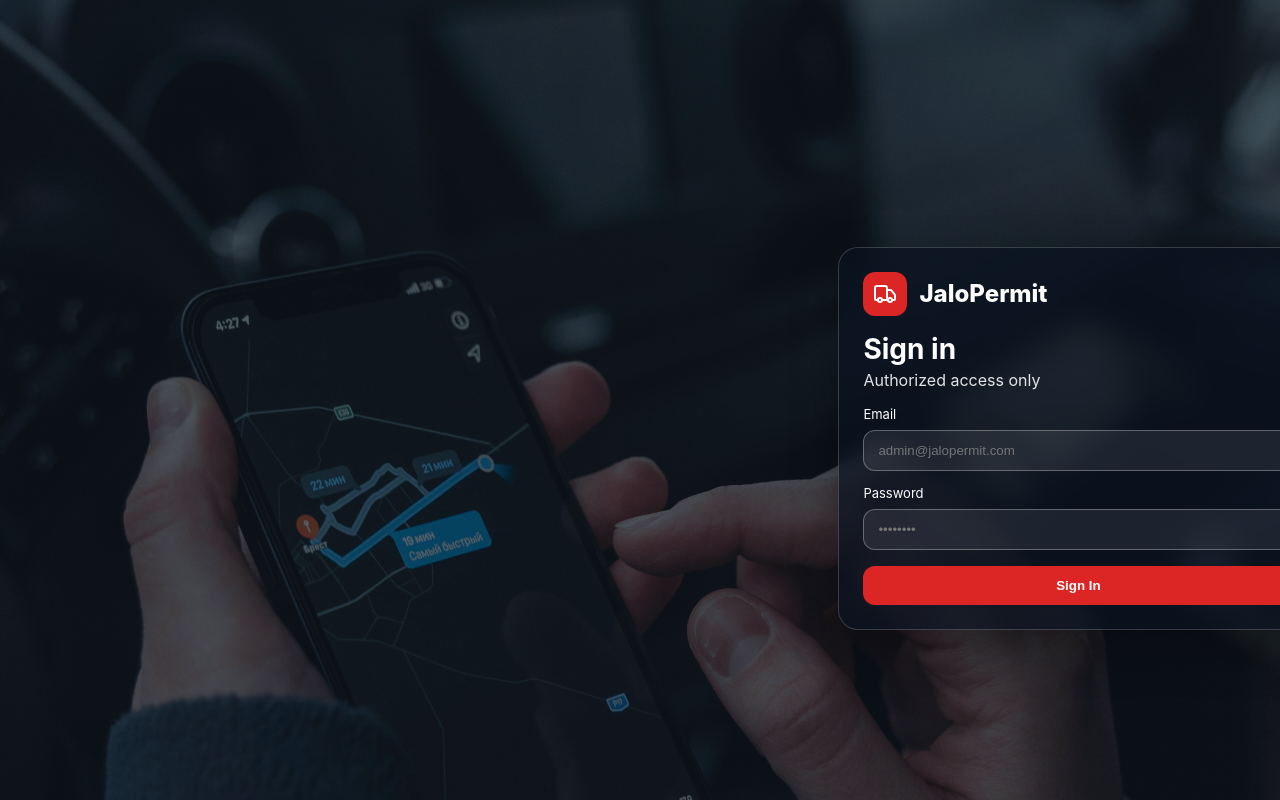
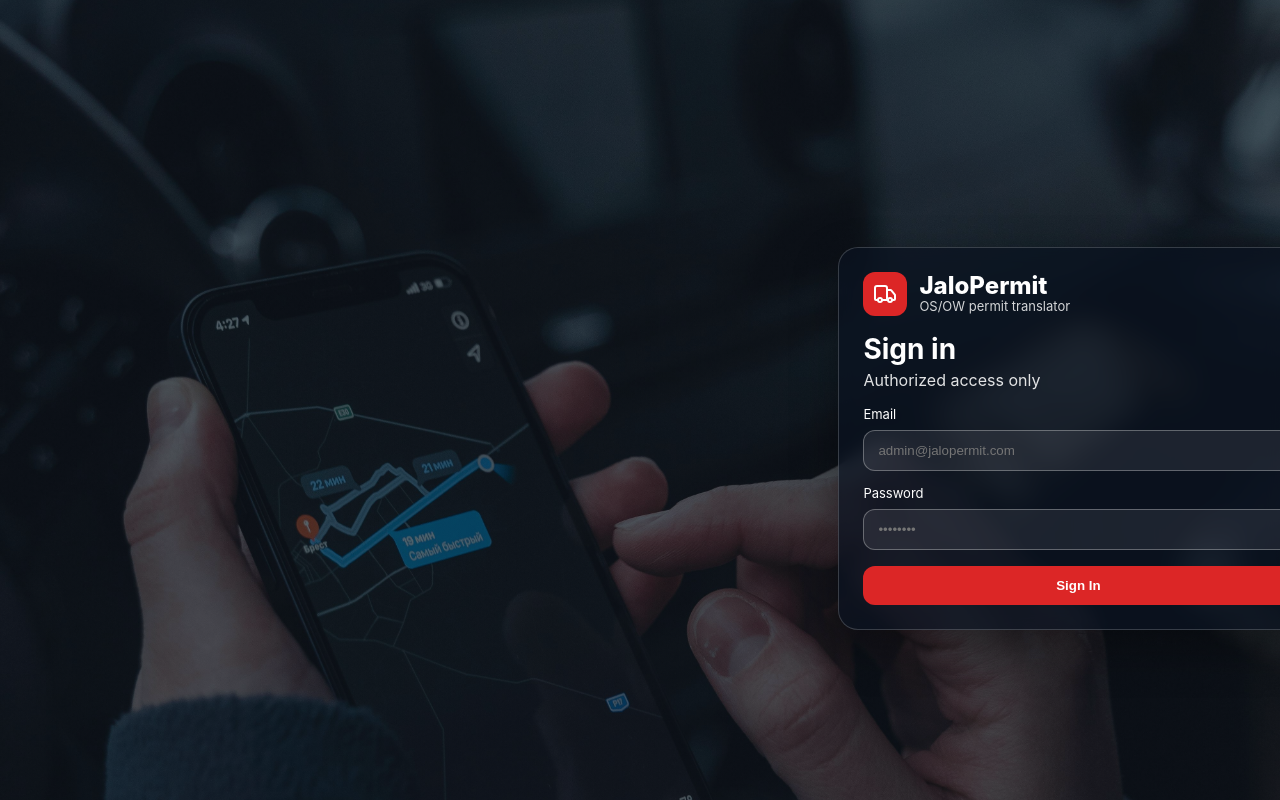
Before and after one commit to JaloPermit/jalopermit-web, a Next.js app: page / in a window 1280 px wide. Built offline with nearby package versions, Linux system fonts and the light colour scheme; no server answers.

Commit message:
Revert "style: remove subtitle text and shift signin panel slightly left"
This reverts commit ce1915ad08107b49f5f55eff7770ddcbec2646ef.

```diff
--- a/src/app/page.tsx
+++ b/src/app/page.tsx
@@ -48,7 +48,7 @@ export default function Home() {
               </span>
               <div>
                 <div style={{ fontSize: 24, fontWeight: 800, lineHeight: 1 }}>JaloPermit</div>
-
+                <div style={{ opacity: 0.82, fontSize: 13 }}>OS/OW permit translator</div>
               </div>
             </div>
 
@@ -85,8 +85,7 @@ const heroStyle: React.CSSProperties = {
   backgroundImage: "linear-gradient(rgba(8,16,30,.55), rgba(8,16,30,.55)), url('/hero-bg.jpg')",
   backgroundSize: 'cover', backgroundPosition: 'center', color: '#fff', fontFamily: 'Inter, system-ui, sans-serif',
 }
-const panelWrapStyle: React.CSSProperties = { width: '100%', height: '100%', display: 'flex', justifyContent: 'flex-end',
-  paddingRight: 'clamp(28px, 6vw, 110px)', alignItems: 'center', padding: 'clamp(12px, 3vw, 42px)' }
+const panelWrapStyle: React.CSSProperties = { width: '100%', height: '100%', display: 'flex', justifyContent: 'flex-end', alignItems: 'center', padding: 'clamp(12px, 3vw, 42px)' }
 const panelStyle: React.CSSProperties = { width: 'min(430px, 100%)', borderRadius: 20, padding: 24, background: 'rgba(11,18,32,0.72)', border: '1px solid rgba(255,255,255,0.18)', backdropFilter: 'blur(8px)', boxShadow: '0 18px 45px rgba(0,0,0,.35)' }
 const iconBoxStyle: React.CSSProperties = { width: 44, height: 44, borderRadius: 12, background: '#dc2626', display: 'grid', placeItems: 'center', color: '#fff' }
 const labelStyle: React.CSSProperties = { display: 'block', marginBottom: 8, fontSize: 13 }
```
